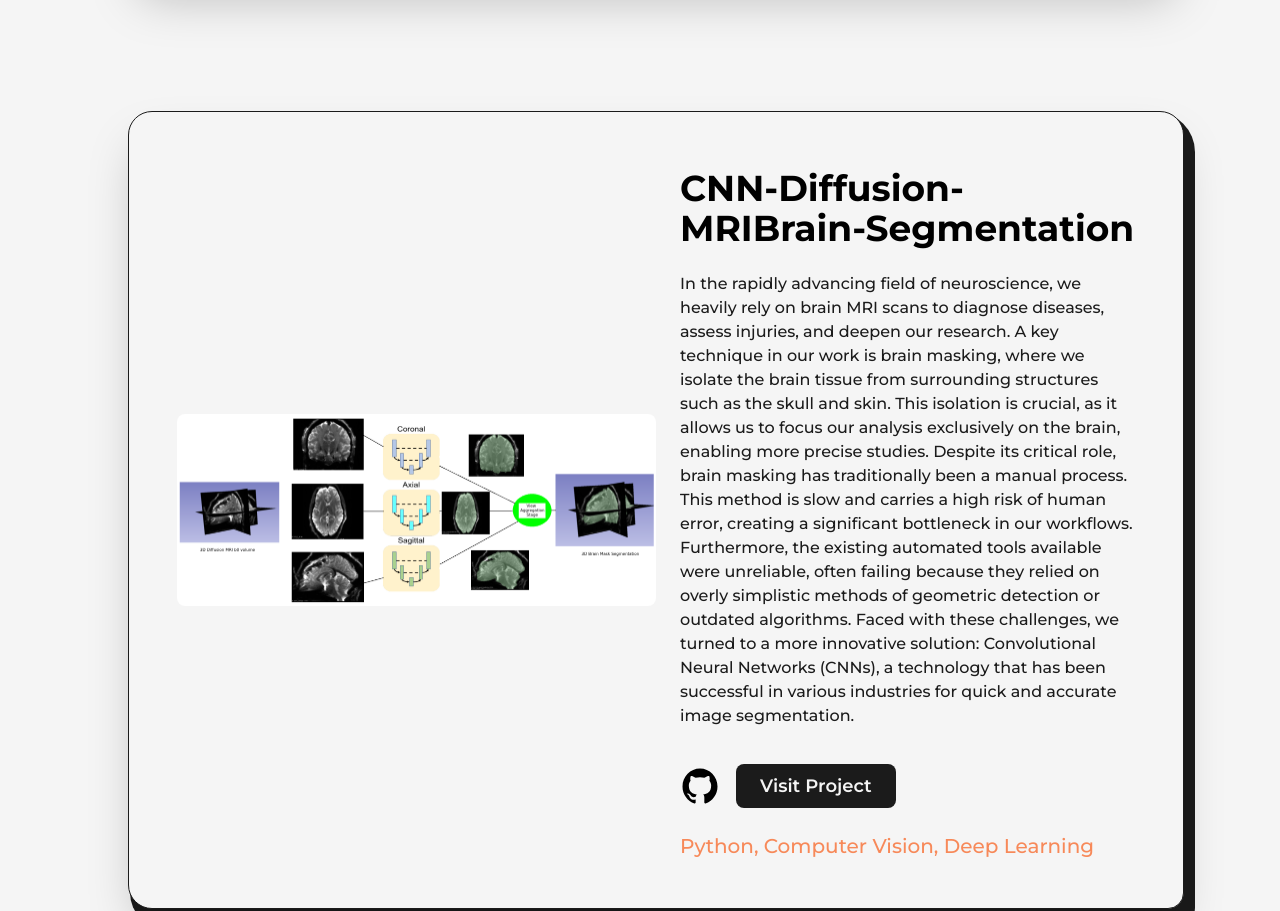
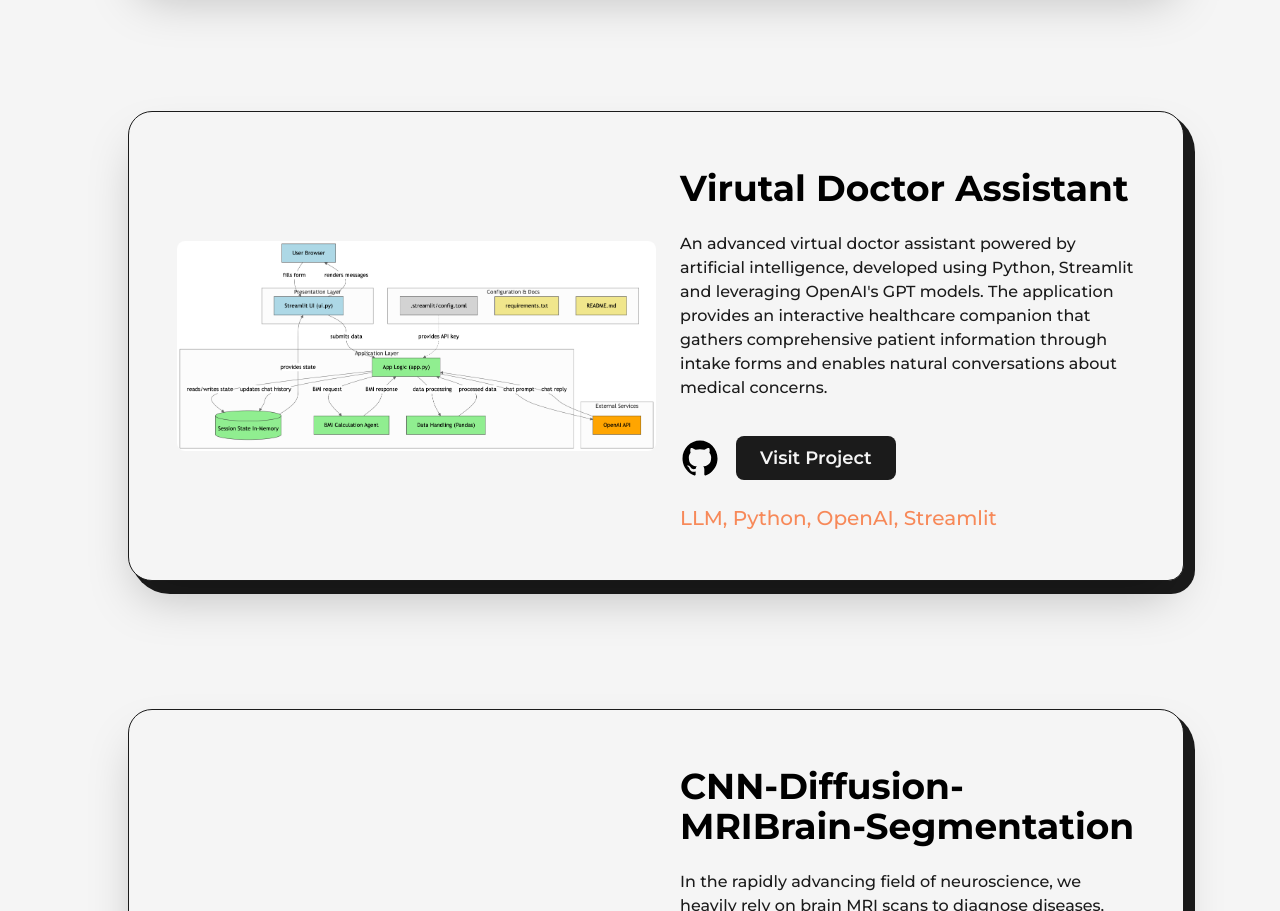
Before and after one commit to senthilcaesar/portfolio, a Next.js app: page /projects in a window 1280 px wide. Shown: the part 810-1721 px from the top of the page. Built offline with nearby package versions, Linux system fonts and the light colour scheme.

Commit message:
Project Updates

```diff
--- a/src/pages/projects.js
+++ b/src/pages/projects.js
@@ -9,6 +9,7 @@ import Link from "next/link";
 import proj4 from "../../public/images/projects/personalWebProj.png";
 import multiview from "../../public/images/projects/multiview.png";
 import nutrition_app from "../../public/images/projects/nutrition_app.png";
+import virtual_doctor from "../../public/images/projects/virtual_doctor.png";
 import moon from "../../public/images/projects/moon.png";
 import signal from "../../public/images/projects/signal.png";
 import protein from "../../public/images/projects/protein.png";
@@ -181,8 +182,23 @@ export default function Projects() {
                 education, literacy levels) to ensure plans are accessible and effective for diverse populations,
                 including those in rural or underserved communities."
                 img={nutrition_app}
-                link=" https://diabetes-nutrition.streamlit.app/"
+                link="https://diabetes-nutrition.streamlit.app/"
                 github="https://github.com/senthilcaesar/diabetes-nutrition-app"
+              />
+            </div>
+
+            <div className="col-span-12">
+              <FeaturedProject
+                type="LLM, Python, OpenAI, Streamlit"
+                title="Virutal Doctor Assistant"
+                summary="An advanced virtual doctor assistant powered by artificial
+                intelligence, developed using Python, Streamlit and leveraging OpenAI's
+                GPT models. The application provides an interactive healthcare companion
+                that gathers comprehensive patient information through intake forms and
+                enables natural conversations about medical concerns."
+                img={virtual_doctor}
+                link="https://ai-doctor-v1.streamlit.app/"
+                github="https://github.com/senthilcaesar/ai-doctor"
               />
             </div>
 
```
Also changed, not shown: public/images/projects/virtual_doctor.png (added).
